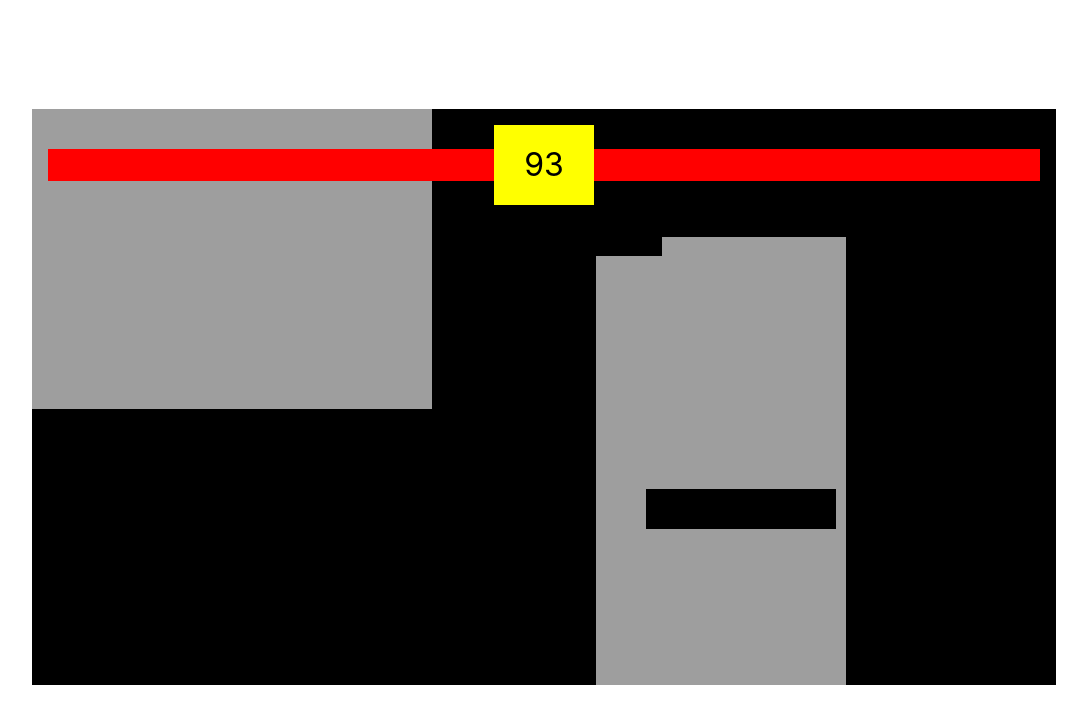
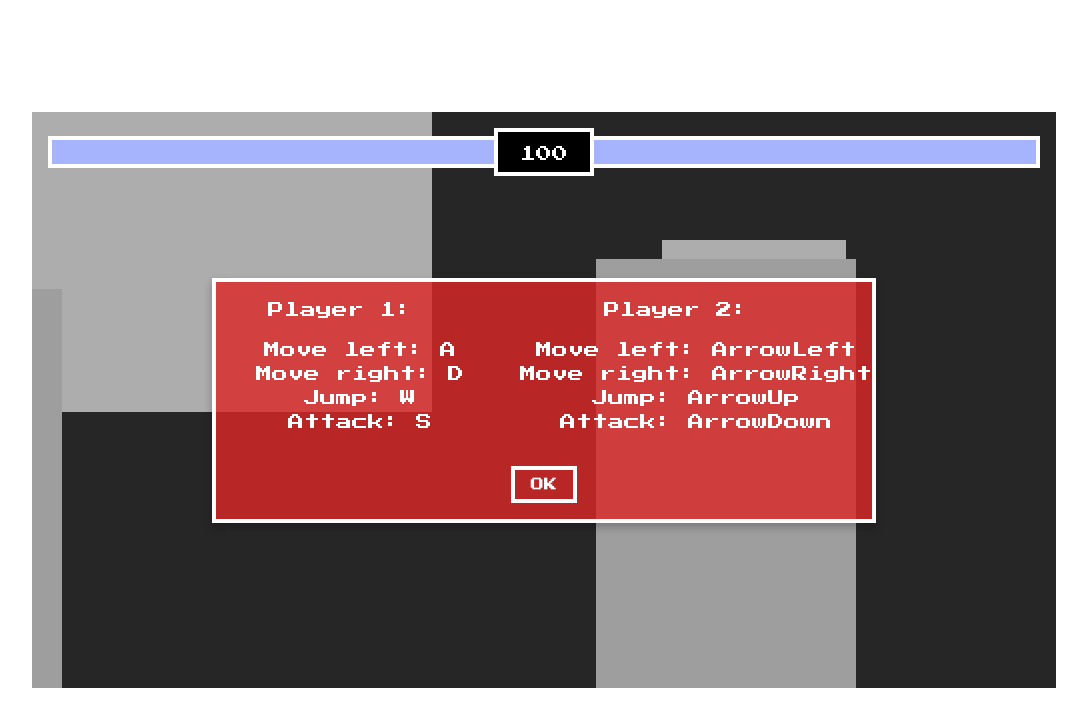
Before and after one commit to J3E1/ts-fighting-game, a website built with Vite: page index.html in a window 1280 px wide. Shown: the whole page, without its empty margins (96-1183 px from the left). Built offline with nearby package versions, Linux system fonts and the light colour scheme.

Commit message:
Added controls popup

```diff
--- a/index.html
+++ b/index.html
@@ -3,6 +3,9 @@
 
 <head>
   <meta charset="UTF-8" />
+  <link rel="preconnect" href="https://fonts.googleapis.com">
+  <link rel="preconnect" href="https://fonts.gstatic.com" crossorigin>
+  <link href="https://fonts.googleapis.com/css2?family=Press+Start+2P&display=swap" rel="stylesheet">
   <link rel="icon" type="image/svg+xml" href="/vite.svg" />
   <meta name="viewport" content="width=device-width, initial-scale=1.0" />
   <link rel="stylesheet" href="/src/style.css">
@@ -16,7 +19,7 @@
         <div class="health-bar"></div>
         <div id="player-health" class="health-bar player"></div>
       </div>
-      <div class="timer">10</div>
+      <div class="timer">100</div>
       <div class="health-bar-container-secondary">
         <div class="health-bar"></div>
         <div id="enemy-health" class="health-bar enemy"></div>
@@ -24,7 +27,38 @@
     </div>
     <!-- Overlay for the winner -->
     <div class="overlay">
-      <div id="display-text"></div>
+      <div class="display-player-controls">
+        <div class="controls">
+          <div>
+            <p>Player 1:</p>
+            <ul>
+              <li>Move left: A</li>
+              <li>Move right: D</li>
+              <li>Jump: W</li>
+              <li>Attack: S</li>
+            </ul>
+          </div>
+          <div>
+            <p>Player 2:</p>
+            <ul>
+              <li>Move left: ArrowLeft</li>
+              <li>Move right: ArrowRight</li>
+              <li>Jump: ArrowUp</li>
+              <li>Attack: ArrowDown</li>
+            </ul>
+          </div>
+        </div>
+        <button id="ok-button">OK</button>
+      </div>
+      <div class="popup">
+        <span id="display-text"></span>
+        <svg id="replay-btn" xmlns="http://www.w3.org/2000/svg" width="24" height="24" viewBox="0 0 24 24" fill="none"
+          stroke="currentColor" stroke-width="2" stroke-linecap="round" stroke-linejoin="round"
+          class="lucide lucide-rotate-cw">
+          <path d="M21 12a9 9 0 1 1-9-9c2.52 0 4.93 1 6.74 2.74L21 8" />
+          <path d="M21 3v5h-5" />
+        </svg>
+      </div>
     </div>
     <canvas></canvas>
   </div>
--- a/src/classes.ts
+++ b/src/classes.ts
@@ -1,23 +1,21 @@
 import { canvas, ctx, gravity } from './constants';
 
 type Position = { x: number; y: number };
-type PlayerState = 'idle' | 'run' | 'jump' | 'fall' | 'attack' | 'death';
+type PlayerState = 'idle' | 'run' | 'jump' | 'fall' | 'attack' | 'death' | 'takeHit';
 type PlayersSprite = {
 	imageSrc: string;
 	framesMax: number;
 	image?: HTMLImageElement;
 };
-('takeHit');
 export class Sprite {
 	position: Position;
 	scale: number;
 	framesMax: number;
-	framesCurrent: number;
-	framesElapsed: number;
-	framesHold: number;
+	framesCurrent: number = 0;
+	framesElapsed: number = 0;
+	framesHold: number = 5;
 	image: HTMLImageElement;
 	offset: Position;
-	sprites?: Record<PlayerState, PlayersSprite>;
 
 	constructor({
 		position,
@@ -25,31 +23,19 @@ export class Sprite {
 		scale = 1,
 		framesMax = 1,
 		offset,
-		sprites,
 	}: {
 		position: Position;
 		offset: Position;
 		imageSrc: string;
 		scale?: number;
 		framesMax?: number;
-		sprites?: Record<PlayerState, PlayersSprite>;
 	}) {
 		this.position = position;
 		this.scale = scale;
 		this.framesMax = framesMax;
 		this.image = new Image();
 		this.image.src = import.meta.env.BASE_URL + imageSrc;
-		this.framesCurrent = 0;
-		this.framesElapsed = 0;
-		this.framesHold = 7;
 		this.offset = offset;
-		this.sprites = sprites;
-		if (this.sprites)
-			for (const sprite in this.sprites) {
-				this.sprites[sprite as PlayerState].image = new Image();
-				this.sprites[sprite as PlayerState].image!.src =
-					import.meta.env.BASE_URL + this.sprites[sprite as PlayerState].imageSrc;
-			}
 	}
 
 	animateFrames() {
@@ -82,32 +68,23 @@ export class Sprite {
 		this.draw();
 		this.animateFrames();
 	}
-
-	switchSprite(sprite: PlayerState) {
-		if (
-			this.image === this.sprites!.attack.image &&
-			this.framesCurrent < this.sprites!.attack.framesMax - 1
-		)
-			return;
-		this.image = this.sprites![sprite].image!;
-		this.framesMax = this.sprites![sprite].framesMax!;
-		this.framesCurrent = 0;
-	}
 }
 
 export class Player extends Sprite {
 	velocity: Position;
-	height: number;
-	width: number;
-	lastKeyPressed: string;
-	isAttacking: boolean;
+	height: number = 150;
+	width: number = 50;
+	lastKeyPressed: string = '';
+	isAttacking: boolean = false;
 	attackRow: {
 		position: Position;
 		offset: Position;
 		width?: number;
 		height?: number;
 	};
-	health: number;
+	health: number = 100;
+	dead: boolean = false;
+	sprites: Record<PlayerState, PlayersSprite>;
 
 	constructor({
 		position,
@@ -125,21 +102,14 @@ export class Player extends Sprite {
 		imageSrc: string;
 		scale?: number;
 		framesMax?: number;
-		sprites?: Record<PlayerState, PlayersSprite>;
+		sprites: Record<PlayerState, PlayersSprite>;
 		attackRow: {
 			offset: Position;
 			width?: number;
 			height?: number;
 		};
 	}) {
-		super({ imageSrc, scale, framesMax, position, offset, sprites });
-		this.height = 150;
-		this.width = 50;
-		this.isAttacking = false;
-		this.health = 100;
-
-		this.lastKeyPressed = '';
-
+		super({ imageSrc, scale, framesMax, position, offset });
 		this.velocity = velocity;
 		this.attackRow = {
 			position: {
@@ -151,25 +121,35 @@ export class Player extends Sprite {
 			height: attackRow.height,
 		};
 
-		this.framesHold = 4;
+		this.framesCurrent = 0;
+		this.framesElapsed = 0;
+		this.framesHold = 5;
+		this.sprites = sprites;
+		if (this.sprites)
+			for (const sprite in this.sprites) {
+				this.sprites[sprite as PlayerState].image = new Image();
+				this.sprites[sprite as PlayerState].image!.src =
+					import.meta.env.BASE_URL + this.sprites[sprite as PlayerState].imageSrc;
+			}
 	}
 
 	update() {
 		this.draw();
-		this.animateFrames();
+		if (!this.dead) this.animateFrames();
 
 		// Move attack row with the player
 		this.attackRow.position.x = this.position.x + this.attackRow.offset.x;
 		this.attackRow.position.y = this.position.y + this.attackRow.offset.y;
 
-		if (this.attackRow.width && this.attackRow.height) {
-			ctx.fillRect(
-				this.attackRow.position.x,
-				this.attackRow.position.y,
-				this.attackRow.width,
-				this.attackRow.height
-			);
-		}
+		// Draw attack row
+		// if (this.attackRow.width && this.attackRow.height) {
+		// 	ctx.fillRect(
+		// 		this.attackRow.position.x,
+		// 		this.attackRow.position.y,
+		// 		this.attackRow.width,
+		// 		this.attackRow.height
+		// 	);
+		// }
 
 		// Move left right
 		this.position.x += this.velocity.x;
@@ -186,7 +166,6 @@ export class Player extends Sprite {
 		} else {
 			this.velocity.y += gravity;
 		}
-
 		// Don't let player outside of canvas left right
 		if (this.position.x + this.width + this.velocity.x >= canvas.width) {
 			this.velocity.x = 0;
@@ -196,8 +175,92 @@ export class Player extends Sprite {
 	attack() {
 		this.switchSprite('attack');
 		this.isAttacking = true;
-		setTimeout(() => {
-			this.isAttacking = false;
-		}, 100);
+	}
+
+	takeHit() {
+		this.health -= 20;
+
+		if (this.health <= 0) {
+			this.switchSprite('death');
+		} else this.switchSprite('takeHit');
+	}
+
+	switchSprite(sprite: PlayerState) {
+		if (!this.sprites) return;
+
+		if (this.image === this.sprites.death.image) {
+			if (this.framesCurrent === this.sprites.death.framesMax - 1) this.dead = true;
+			return;
+		}
+
+		// overriding all other animations with the attack animation
+		if (
+			this.image === this.sprites.attack.image &&
+			this.framesCurrent < this.sprites.attack.framesMax - 1
+		)
+			return;
+
+		// override when fighter gets hit
+		if (
+			this.image === this.sprites.takeHit.image &&
+			this.framesCurrent < this.sprites.takeHit.framesMax - 1
+		)
+			return;
+
+		switch (sprite) {
+			case 'idle':
+				if (this.image !== this.sprites.idle.image) {
+					this.image = this.sprites.idle.image!;
+					this.framesMax = this.sprites.idle.framesMax;
+					this.framesCurrent = 0;
+				}
+				break;
+			case 'run':
+				if (this.image !== this.sprites.run.image) {
+					this.image = this.sprites.run.image!;
+					this.framesMax = this.sprites.run.framesMax;
+					this.framesCurrent = 0;
+				}
+				break;
+			case 'jump':
+				if (this.image !== this.sprites.jump.image) {
+					this.image = this.sprites.jump.image!;
+					this.framesMax = this.sprites.jump.framesMax;
+					this.framesCurrent = 0;
+				}
+				break;
+
+			case 'fall':
+				if (this.image !== this.sprites.fall.image) {
+					this.image = this.sprites.fall.image!;
+					this.framesMax = this.sprites.fall.framesMax;
+					this.framesCurrent = 0;
+				}
+				break;
+
+			case 'attack':
+				if (this.image !== this.sprites.attack.image) {
+					this.image = this.sprites.attack.image!;
+					this.framesMax = this.sprites.attack.framesMax;
+					this.framesCurrent = 0;
+				}
+				break;
+
+			case 'takeHit':
+				if (this.image !== this.sprites.takeHit.image) {
+					this.image = this.sprites.takeHit.image!;
+					this.framesMax = this.sprites.takeHit.framesMax;
+					this.framesCurrent = 0;
+				}
+				break;
+
+			case 'death':
+				if (this.image !== this.sprites.death.image) {
+					this.image = this.sprites.death.image!;
+					this.framesMax = this.sprites.death.framesMax;
+					this.framesCurrent = 0;
+				}
+				break;
+		}
 	}
 }
--- a/src/constants.ts
+++ b/src/constants.ts
@@ -3,7 +3,9 @@ import { Player, Sprite } from './classes';
 export const canvas = document.querySelector<HTMLCanvasElement>('canvas')!;
 export const playerHealthBar = document.querySelector<HTMLDivElement>('#player-health')!;
 export const enemyHealthBar = document.querySelector<HTMLDivElement>('#enemy-health')!;
+export const popupDiv = document.querySelector<HTMLDivElement>('.popup')!;
 export const displayTextDiv = document.querySelector<HTMLDivElement>('#display-text')!;
+export const replayBtn = document.querySelector<HTMLDivElement>('#replay-btn')!;
 export const timerDiv = document.querySelector<HTMLDivElement>('.timer')!;
 
 export const ctx = canvas.getContext('2d')!;
@@ -41,7 +43,7 @@ export const shop = new Sprite({
 
 export const player = new Player({
 	position: {
-		x: 10,
+		x: 40,
 		y: 0,
 	},
 	velocity: {
@@ -70,7 +72,7 @@ export const player = new Player({
 		},
 		death: {
 			imageSrc: '/Rigrider/Death.png',
-			framesMax: 11,
+			framesMax: 7,
 		},
 		fall: {
 			imageSrc: '/Rigrider/Fall.png',
@@ -134,7 +136,7 @@ export const enemy = new Player({
 		},
 		idle: {
 			imageSrc: '/kenji/Idle.png',
-			framesMax: 7,
+			framesMax: 4,
 		},
 		jump: {
 			imageSrc: '/kenji/Jump.png',
--- a/src/events.ts
+++ b/src/events.ts
@@ -1,6 +1,11 @@
-import { enemy, keys, player } from './constants';
+import { enemy, keys, player, replayBtn } from './constants';
+
+replayBtn.addEventListener('click', () => {
+	location.reload();
+});
 
 window.addEventListener('keydown', event => {
+	if (!player.dead)
 		switch (event.key) {
 			case 'd':
 				keys.d.pressed = true;
@@ -13,9 +18,13 @@ window.addEventListener('keydown', event => {
 			case 'w':
 				player.velocity.y = -19;
 				break;
-		case ' ':
+			case 's':
 				player.attack();
 				break;
+		}
+
+	if (!enemy.dead)
+		switch (event.key) {
 			case 'ArrowLeft':
 				keys.ArrowLeft.pressed = true;
 				enemy.lastKeyPressed = 'ArrowLeft';
--- a/src/main.ts
+++ b/src/main.ts
@@ -1,7 +1,9 @@
 import { canvas, ctx } from './constants';
-import { animate } from './utils';
+import { animate, showPlayerControllers } from './utils';
 import './events.ts';
 
 ctx.fillRect(0, 0, canvas.width, canvas.height);
 
 animate();
+
+showPlayerControllers();
--- a/src/style.css
+++ b/src/style.css
@@ -1,12 +1,14 @@
 :root {
-	font-family: Inter, system-ui, Avenir, Helvetica, Arial, sans-serif;
-	line-height: 1.5;
-	font-weight: 400;
-
 	font-synthesis: none;
 	text-rendering: optimizeLegibility;
 	-webkit-font-smoothing: antialiased;
 	-moz-osx-font-smoothing: grayscale;
+}
+
+* {
+	box-sizing: border-box;
+	font-family: 'Press Start 2P', system-ui;
+	font-style: normal;
 }
 
 body {
@@ -31,38 +33,42 @@ body {
 		padding: 1rem;
 
 		.timer {
+			color: #fff;
 			width: 10%;
-			height: 5rem;
-			background-color: yellow;
+			height: 3rem;
+			background-color: #000;
 			text-align: center;
-			line-height: 5rem;
-			font-size: 2rem;
+			line-height: 2.75rem;
+			font-size: 1rem;
+			border: 4px white solid;
 		}
 
 		.health-bar-container-secondary {
 			position: relative;
+			box-sizing: border-box;
 			width: 45%;
-			height: 2rem;
+			border: 4px white solid;
+
+			&:has(.player) {
+				border-right: 0px;
+			}
+
+			&:has(.enemy) {
+				border-left: 0px;
+			}
 
 			.health-bar {
 				width: 100%;
-				height: 2rem;
-				background-color: blue;
+				height: 1.5rem;
+				background-color: #dc2626;
+				transition: width 0.5s ease-in-out;
 
 				&.player,
 				&.enemy {
 					position: absolute;
 					top: 0;
-					background-color: red;
+					background-color: #a5b4fc;
 					z-index: 2;
-				}
-
-				&.player {
-					left: 0;
-				}
-
-				&.enemy {
-					right: 0;
 				}
 			}
 		}
@@ -78,17 +84,53 @@ body {
 		display: flex;
 		justify-content: center;
 		align-items: center;
-		font-size: 3rem;
 
-		#display-text {
+		.popup {
 			display: none;
 			color: white;
-			height: 10rem;
-			width: 20rem;
-			background: lightcoral;
+			height: 8rem;
+			width: 18rem;
+			background: rgba(220, 38, 38, 0.8);
 			text-align: center;
-			line-height: 10rem;
-			border-radius: 2rem;
+			line-height: 8rem;
+			border: 4px white solid;
+			box-shadow: 0 4px 8px rgba(0, 0, 0, 0.25);
+			font-size: 1rem;
+
+			#replay-btn {
+				cursor: pointer;
+			}
+		}
+
+		.display-player-controls {
+			display: none;
+			color: white;
+			width: auto;
+			background: rgba(220, 38, 38, 0.8);
+			text-align: center;
+			border: 4px white solid;
+			box-shadow: 0 4px 8px rgba(0, 0, 0, 0.25);
+			font-size: 1rem;
+			line-height: 1.5rem;
+			z-index: 10;
+			.controls {
+				display: flex;
+				display: flex;
+				justify-content: space-between;
+				gap: 1rem;
+
+				li {
+					list-style: none;
+				}
+			}
+			button {
+				cursor: pointer;
+				padding: 0.5rem 1rem;
+				background-color: transparent;
+				color: white;
+				border: 4px white solid;
+				margin-block: 1rem;
+			}
 		}
 	}
 }
--- a/src/utils.ts
+++ b/src/utils.ts
@@ -9,6 +9,7 @@ import {
 	keys,
 	player,
 	playerHealthBar,
+	popupDiv,
 	shop,
 	timerDiv,
 } from './constants';
@@ -23,6 +24,10 @@ export const animate = () => {
 
 	background.draw();
 	shop.update();
+
+	// Light overlay behind player
+	ctx.fillStyle = 'rgba(255, 255, 255, 0.15)';
+	ctx.fillRect(0, 0, canvas.width, canvas.height);
 
 	player.update();
 	enemy.update();
@@ -56,7 +61,7 @@ export const animate = () => {
 
 	// enemy movement
 	if (keys.ArrowLeft.pressed && enemy.lastKeyPressed === 'ArrowLeft') {
-		enemy.velocity.x = -5;
+		enemy.velocity.x = -10;
 		enemy.switchSprite('run');
 		if (enemy.position.x + enemy.velocity.x === 0) {
 			enemy.velocity.x = 0;
@@ -64,7 +69,7 @@ export const animate = () => {
 	} else if (keys.ArrowRight.pressed && enemy.lastKeyPressed === 'ArrowRight') {
 		enemy.image! = enemy.sprites?.run.image!;
 		enemy.framesMax = enemy.sprites?.run.framesMax!;
-		enemy.velocity.x = 5;
+		enemy.velocity.x = 10;
 		enemy.switchSprite('run');
 		if (enemy.position.x + enemy.width + enemy.velocity.x >= canvas.width) {
 			enemy.velocity.x = 0;
@@ -87,24 +92,32 @@ export const animate = () => {
 		player.isAttacking &&
 		player.framesCurrent === 4
 	) {
-		enemy.health -= 10;
+		enemy.takeHit();
 		player.isAttacking = false;
 		enemyHealthBar.style.width = `${enemy.health}%`;
 	}
-	console.log('🚀 ~ file: utils.ts:94 ~ animate ~ framesCurrent:', player.framesCurrent);
 
-	enemy.isAttacking && console.log(player.position.x + player.width, enemy.attackRow.position.x);
+	// if player misses
+	if (player.isAttacking && player.framesCurrent === 4) {
+		player.isAttacking = false;
+	}
+
 	if (
 		player.position.y + player.height >= enemy.attackRow.position.y &&
 		player.position.y <= enemy.attackRow.position.y + enemy.attackRow.height! &&
-		player.position.x + player.width >= enemy.attackRow.position.x &&
+		// 50 added to account for the rage of enemy attack
+		player.position.x + player.width + 50 >= enemy.attackRow.position.x &&
 		player.position.x <= enemy.attackRow.position.x + enemy.attackRow.width! &&
 		enemy.isAttacking &&
 		enemy.framesCurrent === 2
 	) {
-		player.health -= 10;
+		player.takeHit();
 		enemy.isAttacking = false;
 		playerHealthBar.style.width = `${player.health}%`;
+	}
+
+	if (enemy.isAttacking && enemy.framesCurrent === 2) {
+		enemy.isAttacking = false;
 	}
 
 	if (player.health <= 0 || enemy.health <= 0) {
@@ -126,17 +139,22 @@ export const determineWinner = ({
 	timerId?: number;
 }) => {
 	timerId && clearInterval(timerId);
-	displayTextDiv.style.display = 'block';
+	popupDiv.style.display = 'block';
 	if (player1.health === player2.health) {
 		displayTextDiv.textContent = 'Tie';
 	} else if (player1.health > player2.health) {
 		displayTextDiv.textContent = 'Player 1 wins';
+		enemy.switchSprite('death');
 	} else {
 		displayTextDiv.textContent = 'Player 2 wins';
+		player.switchSprite('death');
 	}
 };
 
-const intervalId = setInterval(() => {
+let intervalId: number | undefined;
+
+const startTimer = () => {
+	intervalId = setInterval(() => {
 		if (timer > 0) {
 			timer--;
 			timerDiv.innerText = timer.toString();
@@ -149,3 +167,21 @@ const intervalId = setInterval(() => {
 			});
 		}
 	}, 1000);
+};
+
+export const showPlayerControllers = () => {
+	const localStorageKey = 'playerControlsShown';
+	const okButton = document.querySelector<HTMLButtonElement>('#ok-button')!;
+	const playerControls = document.querySelector<HTMLDivElement>('.display-player-controls')!;
+
+	if (!localStorage.getItem(localStorageKey)) {
+		playerControls.style.display = 'block';
+		okButton.addEventListener('click', () => {
+			localStorage.setItem(localStorageKey, 'true');
+			playerControls.style.display = 'none';
+			startTimer();
+		});
+	} else {
+		startTimer();
+	}
+};
```
Lines whose indentation alone changed are shown as unchanged.
